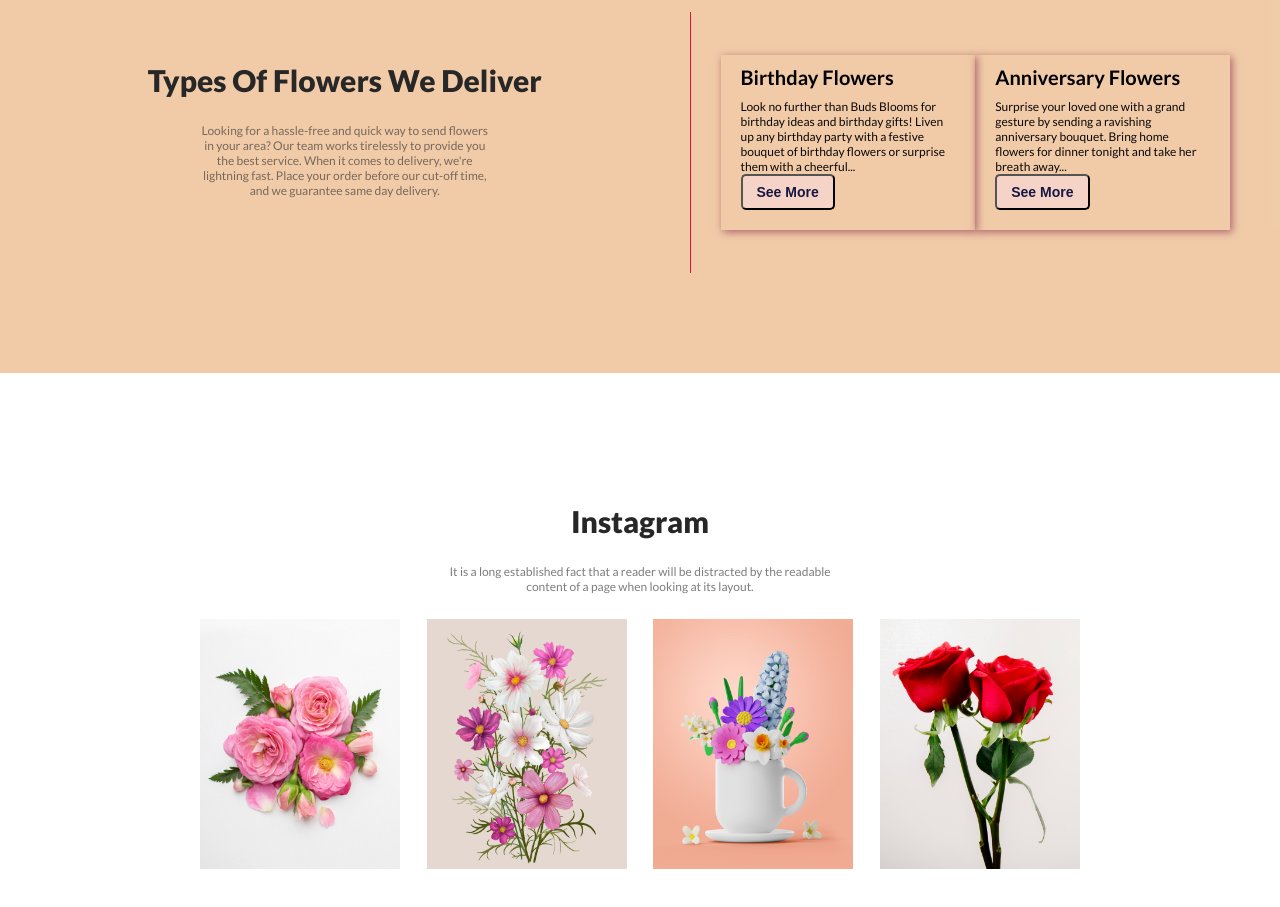
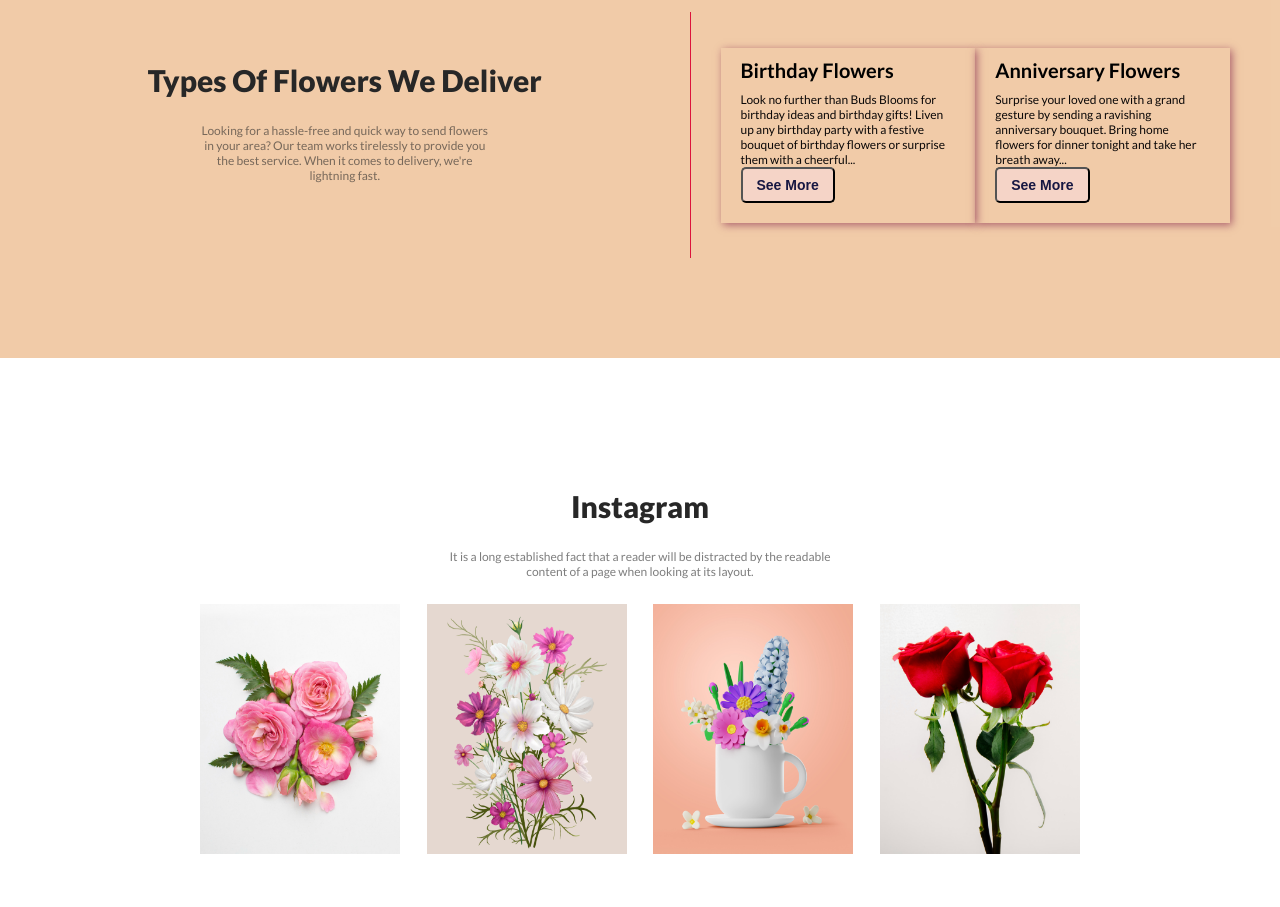
Before and after one commit to Mehedimid/flower-shop-website, a plain HTML site: page index.html in a window 1280 px wide. Shown: the part 2060-2967 px from the top of the page. Drawn offline with Linux system fonts and the light colour scheme.

Commit message:
modify del section

```diff
--- a/index.html
+++ b/index.html
@@ -107,28 +107,27 @@
         <div class="del-info-container">
         <h3 class="section-title">Types Of Flowers We Deliver</h3>
         <p class="del-des">
-            Looking for a hassle-free and quick way to send flowers in your area?  Our team works tirelessly to provide you the best service. When it comes to delivery, we're lightning fast. Place your order before our cut-off time, and we guarantee same day delivery.
+            Looking for a hassle-free and quick way to send flowers in your area?  Our team works tirelessly to provide you the best service. When it comes to delivery, we're lightning fast.
         </p>
         </div>
 
-        <div class="del-boxes">
+    <div class="del-boxes">
 
 
     <div class="colum">
         <div class="d-box1 box">
             <h5 class="box-title">Birthday Flowers</h5>
             <p class="box-des">Look no further than Buds Blooms for birthday ideas and birthday gifts! Liven up any birthday party with a festive bouquet of birthday flowers or surprise them with a cheerful... <br> <button class="btn-see-more">See More <br> </button> </p>
-
-        </div>
+            </div>
         <div class="d-box2 box">
             <h5 class="box-title">Anniversary Flowers</h5>
             <p class="box-des">Surprise your loved one with a grand gesture by sending a ravishing anniversary bouquet. Bring home flowers for dinner tonight and take her breath away... <br> <button class="btn-see-more">See More</button> </p>
-
         </div>
     </div>
 
 
-        </div>
+    </div>
+
 
      </section>
 
```
